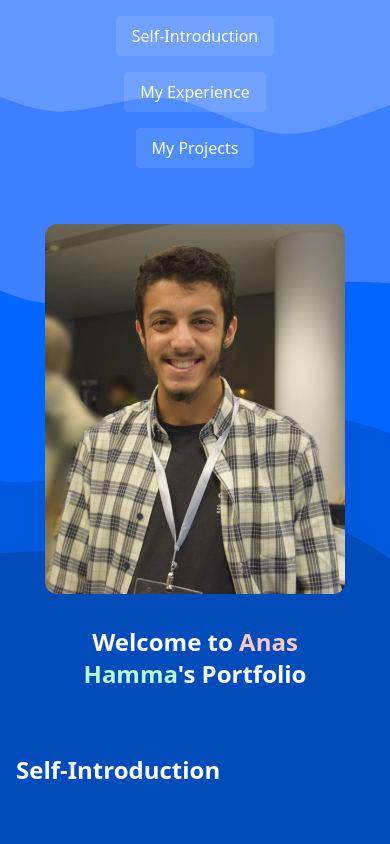
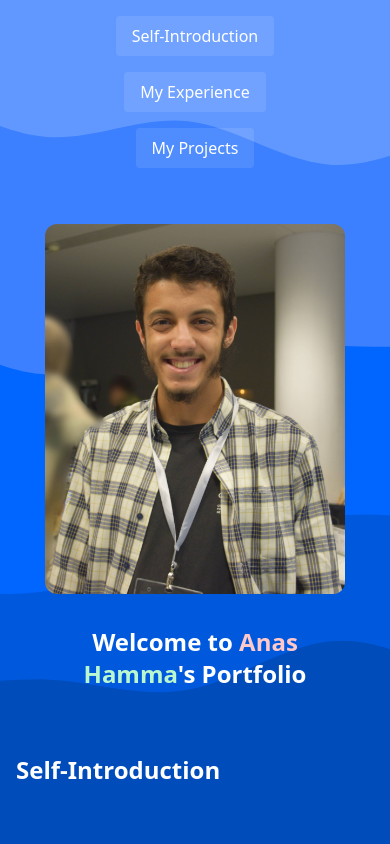
Before and after one commit to HammaAnes/portfolio-anas, a Next.js app: page / in a window 390 px wide. Shown: the top 844 px of the page. Built offline with nearby package versions, Linux system fonts and the light colour scheme.

Commit message:
bg responsive

```diff
--- a/src/app/globals.css
+++ b/src/app/globals.css
@@ -16,8 +16,8 @@
 
   .bg-scroll {
     background-image: url('/stacked-waves-haikei.svg');
-    background-size: cover;
-    background-repeat: repeat;
+    background-size: 400% auto;
+    background-repeat:no-repeat;
     background-position: 0% 0%;
     animation: scrollBackground 30s linear infinite;
   }
--- a/src/app/page.tsx
+++ b/src/app/page.tsx
@@ -2,7 +2,7 @@ export default function Home() {
   return (
     <div className="relative w-full min-h-screen text-white">
       {/* Fixed Background */}
-      <div className="fixed inset-0 -z-10 bg-scroll" />
+      <div className="fixed inset-0 -z-10 bg-scroll min-h-screen" />
 
       {/* Navigation */}
       <nav className="mx-3 flex flex-col sm:flex-row justify-center gap-4 py-4 items-center text-center">
```
